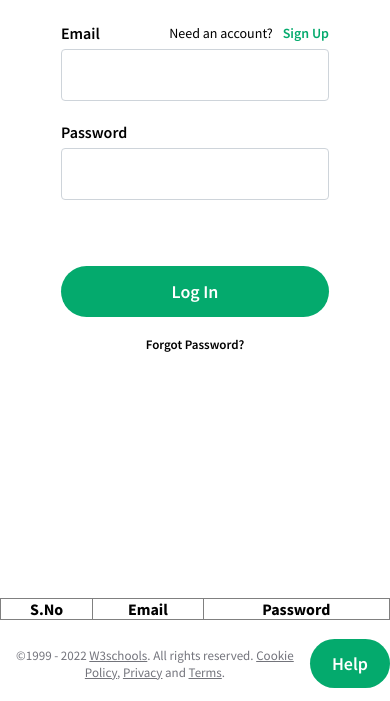
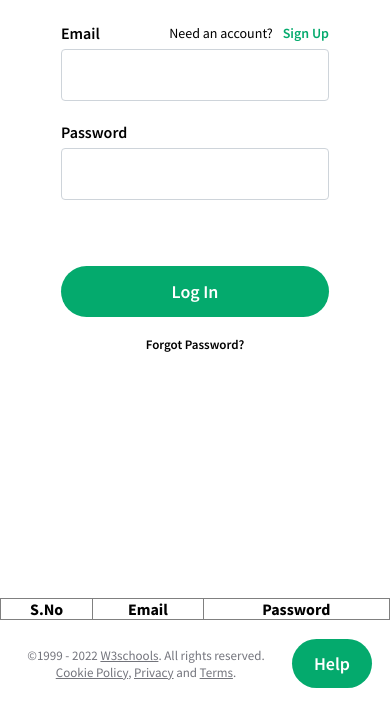
Before and after one commit to Abheelash-Mishra/W3Schools-Login-Page, a plain HTML site: page index.html in a window 390 px wide. Shown: the part 143-844 px from the top of the page. Drawn offline with Linux system fonts and the light colour scheme.

Commit message:
Made a tiny change to the media query

```diff
--- a/styles.css
+++ b/styles.css
@@ -118,7 +118,7 @@ a:hover {
 
 #help {
     padding: 13px 22px;
-    margin-right: auto;
+    margin-right: 1em;
 }
 
 #spacing{
@@ -164,9 +164,10 @@ footer {
 .footer__container {
     display: flex;
     align-items: center;
+    text-align: center;
 }
 
-@media (max-width: 430px) {
+@media (max-width: 530px) {
     .nav__logo {
         display: none;
     }
```
